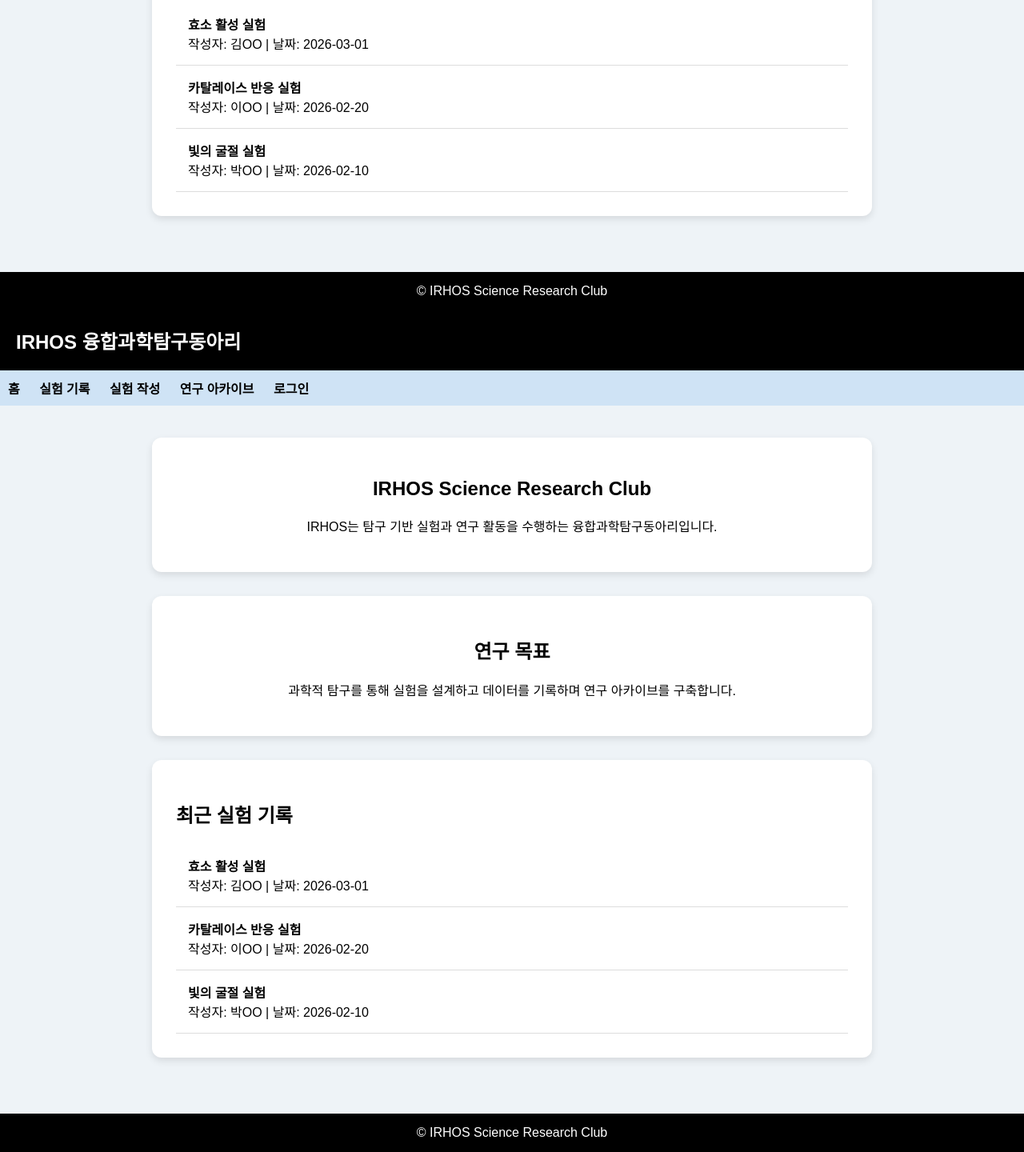
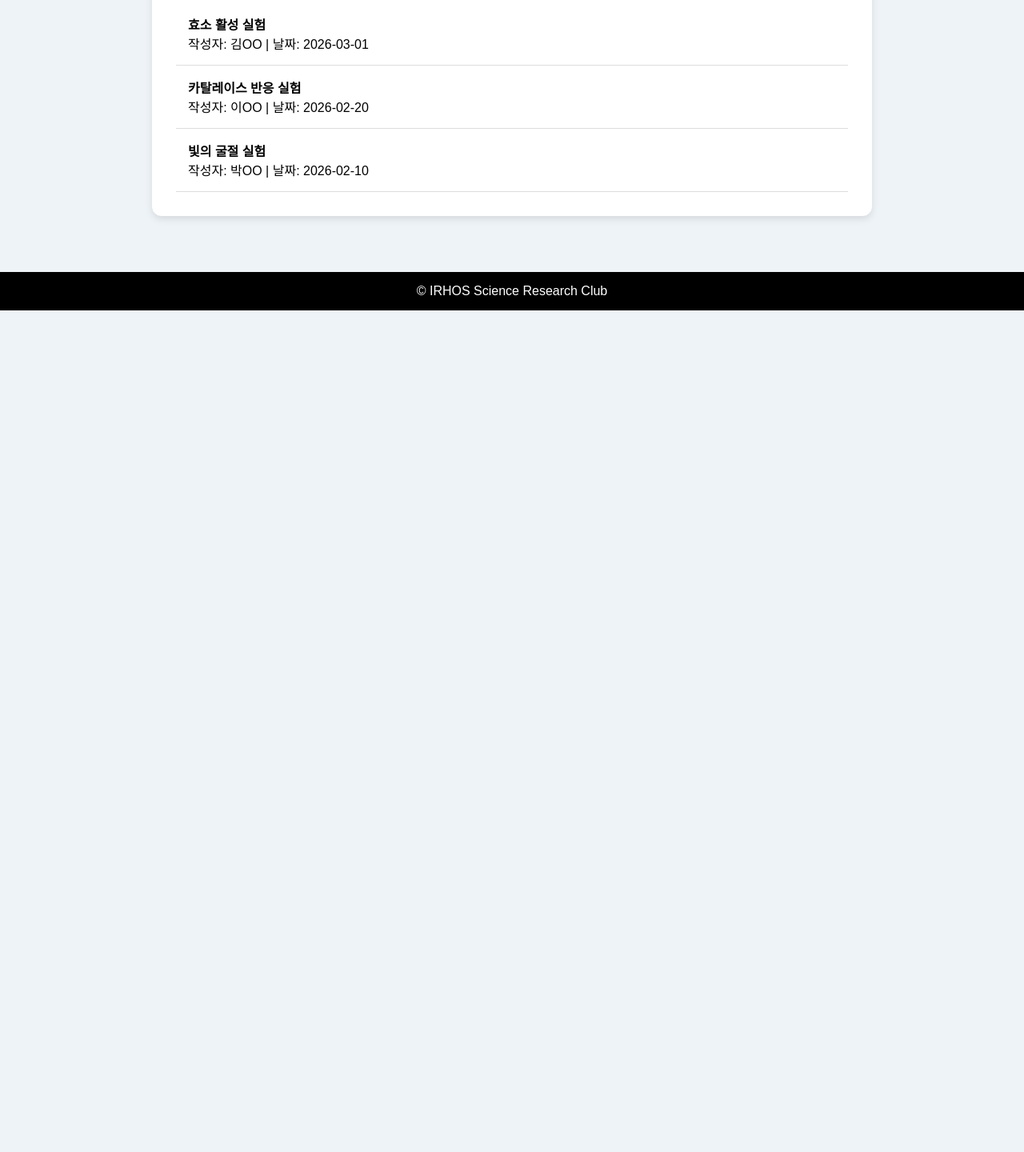
Before and after one commit to ke1040521003-ux/IRHOS, a plain HTML site: page index.html in a window 1280 px wide. Shown: the part 663-2103 px from the top of the page at 80% size. After the commit the page ends 1051 px from the top, so only its background shows below. Drawn offline with Linux system fonts and the light colour scheme.

Commit message:
Update index.html

```diff
--- a/index.html
+++ b/index.html
@@ -139,145 +139,4 @@ IRHOS는 탐구 기반 실험과 연구 활동을 수행하는 융합과학탐
 </footer>
 
 </body>
-</html><!DOCTYPE html>
-<html lang="ko">
-<head>
-<meta charset="UTF-8">
-<title>IRHOS Science Research Club</title>
-
-<style>
-
-body{
-    margin:0;
-    font-family:Arial, sans-serif;
-    background:#eef3f7;
-}
-
-/* 헤더 */
-
-header{
-    background:black;
-    color:white;
-    padding:20px;
-    font-size:24px;
-    font-weight:bold;
-}
-
-/* 메뉴 */
-
-nav{
-    background:#cfe3f5;
-    padding:10px;
-}
-
-nav a{
-    margin-right:20px;
-    text-decoration:none;
-    color:black;
-    font-weight:bold;
-}
-
-/* 메인 영역 */
-
-main{
-    max-width:900px;
-    margin:auto;
-    padding:40px 20px;
-}
-
-/* 카드 */
-
-.card{
-    background:white;
-    padding:30px;
-    border-radius:12px;
-    margin-bottom:30px;
-    box-shadow:0 4px 10px rgba(0,0,0,0.1);
-    text-align:center;
-}
-
-/* 실험 목록 */
-
-.experiment{
-    text-align:left;
-}
-
-.experiment-item{
-    padding:15px;
-    border-bottom:1px solid #ddd;
-}
-
-.experiment-item:hover{
-    background:#f3f8ff;
-}
-
-/* footer */
-
-footer{
-    background:black;
-    color:white;
-    text-align:center;
-    padding:15px;
-}
-
-</style>
-</head>
-
-<body>
-
-<header>
-IRHOS 융합과학탐구동아리
-</header>
-
-<nav>
-<a href="#">홈</a>
-<a href="#">실험 기록</a>
-<a href="#">실험 작성</a>
-<a href="#">연구 아카이브</a>
-<a href="#">로그인</a>
-</nav>
-
-<main>
-
-<div class="card">
-<h2>IRHOS Science Research Club</h2>
-<p>
-IRHOS는 탐구 기반 실험과 연구 활동을 수행하는 융합과학탐구동아리입니다.
-</p>
-</div>
-
-<div class="card">
-<h2>연구 목표</h2>
-<p>
-과학적 탐구를 통해 실험을 설계하고 데이터를 기록하며 연구 아카이브를 구축합니다.
-</p>
-</div>
-
-<div class="card experiment">
-<h2>최근 실험 기록</h2>
-
-<div class="experiment-item">
-<strong>효소 활성 실험</strong><br>
-작성자: 김OO | 날짜: 2026-03-01
-</div>
-
-<div class="experiment-item">
-<strong>카탈레이스 반응 실험</strong><br>
-작성자: 이OO | 날짜: 2026-02-20
-</div>
-
-<div class="experiment-item">
-<strong>빛의 굴절 실험</strong><br>
-작성자: 박OO | 날짜: 2026-02-10
-</div>
-
-</div>
-
-</main>
-
-<footer>
-© IRHOS Science Research Club
-</footer>
-
-</body>
 </html>
```
